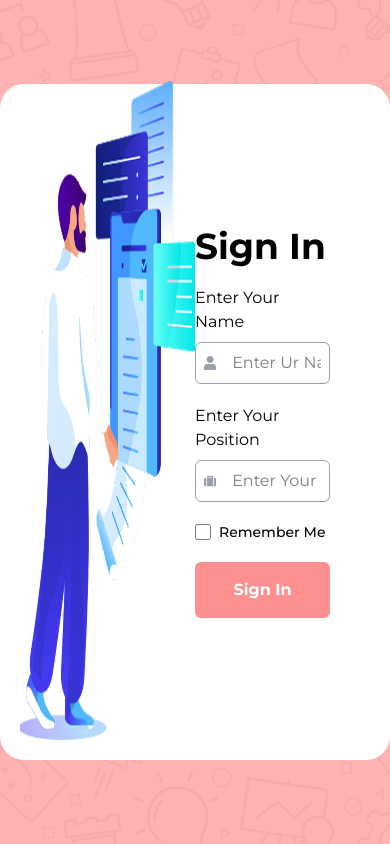
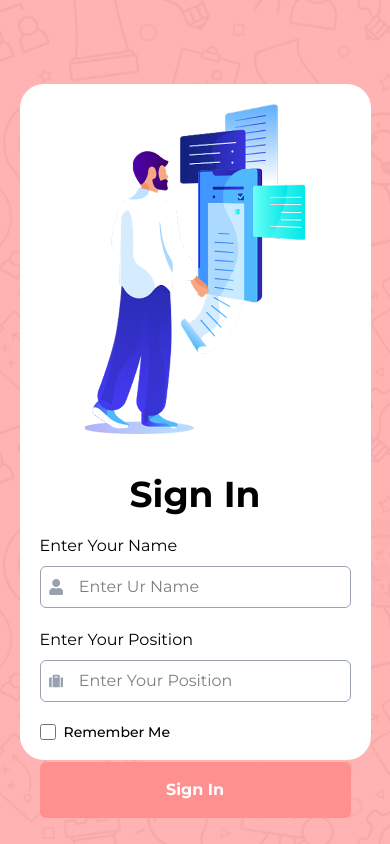
Before and after one commit to nhsltn/taskly, a React (Vite) app: page /signin in a window 390 px wide. Built offline with nearby package versions, Linux system fonts and the light colour scheme.

Commit message:
feat: responsive signin-page

```diff
--- a/src/pages/Signin.jsx
+++ b/src/pages/Signin.jsx
@@ -50,17 +50,17 @@ function Signin() {
 
   return (
     <div className="signin-page bg-login bg-cover bg-center h-screen flex items-center justify-center">
-      <div className="card w-7xl flex p-5 h-[80%]">
-        <div className="signin-vector flex-1 items-end relative">
+      <div className="card w-[90%] lg:w-7xl flex lg:flex-row flex-col p-5 h-[80%]">
+        <div className="signin-vector flex-1 flex items-end justify-center relative lg:pb-0 pb-10">
           <img
             src={Vector}
             alt="vector"
-            className="bottom-0 left-0 w-110 h-165 absolute"
+            className="lg:absolute lg:bottom-0 lg:left-0 lg:w-110 lg:h-165 w-55 h-82.5"
           />
         </div>
         <div className="signin-form flex-1">
-          <div className="signin-content flex flex-col gap-5 items-start justify-center h-full pr-10">
-            <h1 className="text-4xl font-bold">Sign In</h1>
+          <div className="signin-content flex flex-col gap-5 lg:items-start justify-center h-full pr-0 lg:pr-10">
+            <h1 className="text-4xl font-bold text-center">Sign In</h1>
 
             {/* Input Name */}
             <div className="name-form w-full flex flex-col gap-2">
```
